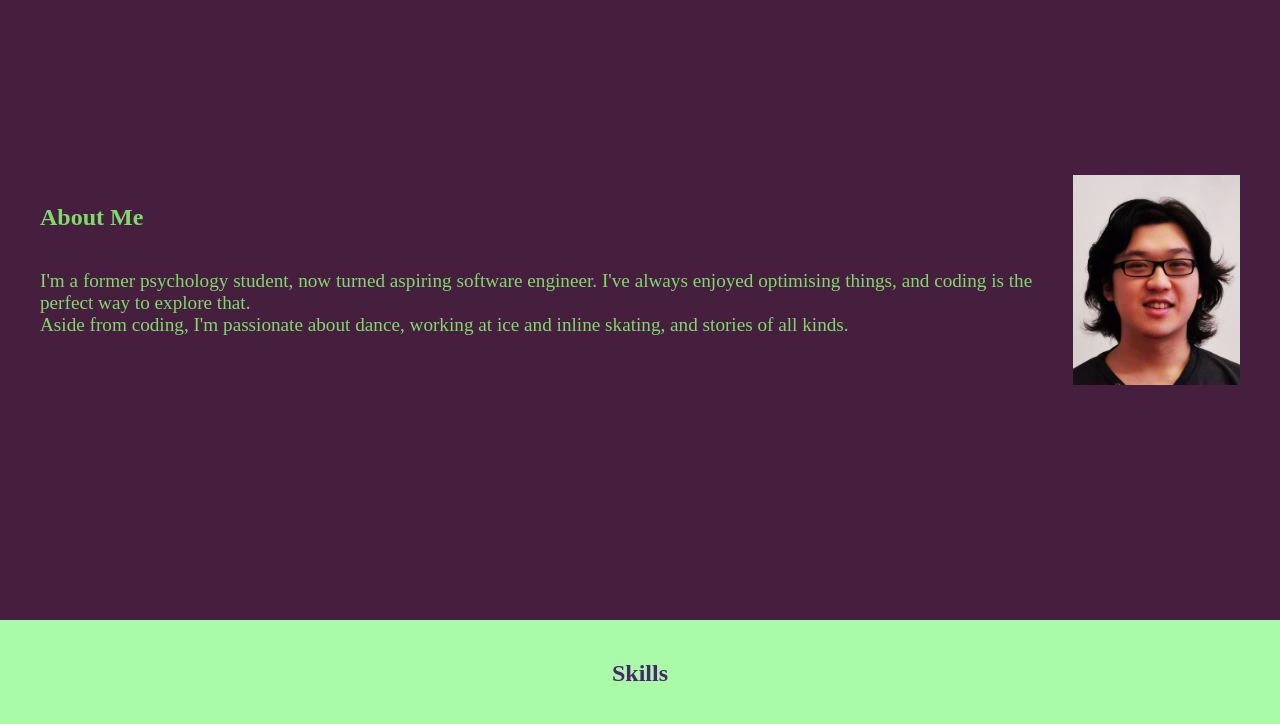
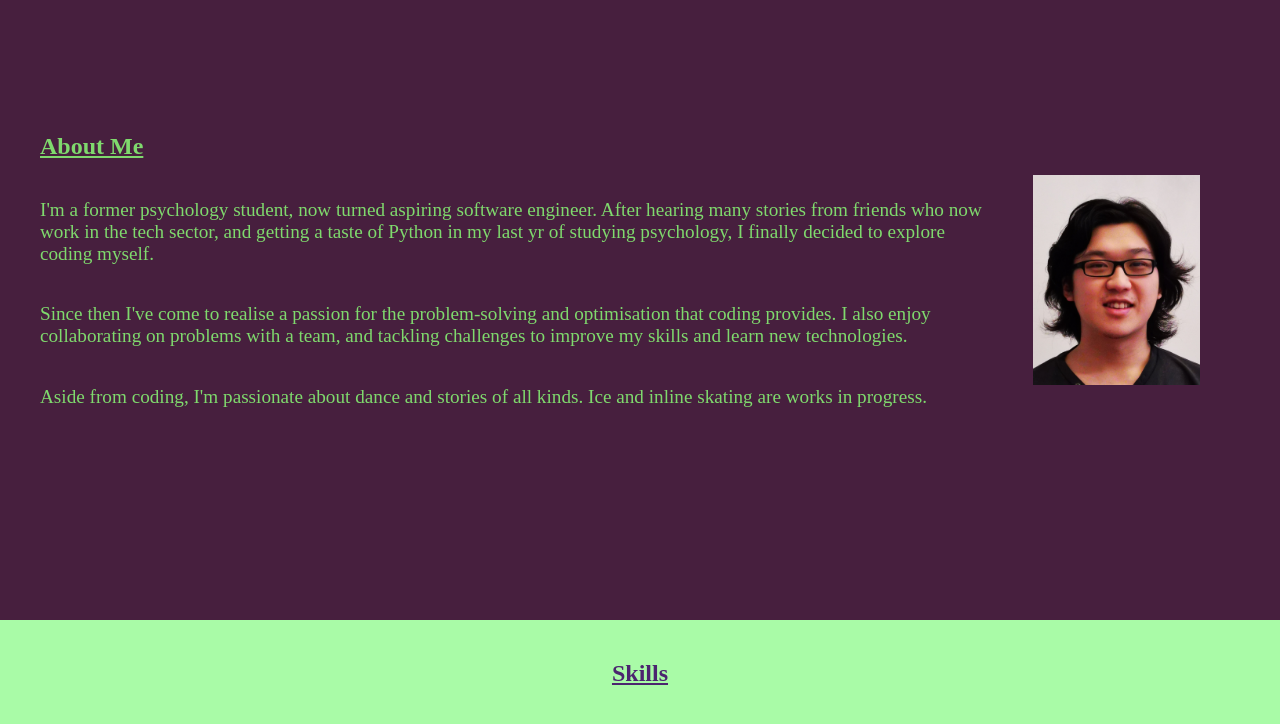
Before and after one commit to 2214kennyg/2214kennyg.github.io, a plain HTML site: page index.html in a window 1280 px wide. Shown: the part 740-1464 px from the top of the page. Drawn offline with nearby package versions, Linux system fonts and the light colour scheme.

Commit message:
added to About section, updated styling

```diff
--- a/index.html
+++ b/index.html
@@ -42,11 +42,22 @@
                     <h1 class="About__header">About Me</h1>
                     <p class="About__para">
                         I'm a former psychology student, now turned aspiring
-                        software engineer. I've always enjoyed optimising
-                        things, and coding is the perfect way to explore that.
-                        <br />
-                        Aside from coding, I'm passionate about dance, working
-                        at ice and inline skating, and stories of all kinds.
+                        software engineer. After hearing many stories from
+                        friends who now work in the tech sector, and getting a
+                        taste of Python in my last yr of studying psychology, I
+                        finally decided to explore coding myself.
+                    </p>
+                    <p class="About__para">
+                        Since then I've come to realise a passion for the
+                        problem-solving and optimisation that coding provides. I
+                        also enjoy collaborating on problems with a team, and
+                        tackling challenges to improve my skills and learn new
+                        technologies.
+                    </p>
+                    <p class="About__para">
+                        Aside from coding, I'm passionate about dance and
+                        stories of all kinds. Ice and inline skating are works
+                        in progress.
                     </p>
                 </div>
                 <img
--- a/styles.scss
+++ b/styles.scss
@@ -67,10 +67,12 @@ header {
     &__content {
         display: flex;
         flex-direction: column;
+        padding-right: 40px;
     }
     &__header {
         color: $mantis;
         margin-top: 0px;
+        text-decoration: underline;
     }
     &__para {
         font-size: larger;
@@ -79,6 +81,7 @@ header {
     &__image {
         height: 210px;
         width: 170px;
+        padding-right: 40px;
     }
 }
 
@@ -86,11 +89,13 @@ header {
     background-color: $light-green;
     padding: 40px;
     &__header {
-        display: flex;
-        justify-content: center;
-        align-items: center;
+        // display: flex;
+        // justify-content: center;
+        // align-items: center;
+        text-align: center;
         color: $tekhelet;
         margin-top: 0px;
+        text-decoration: underline;
     }
     &__content {
         color: $tekhelet;
@@ -132,8 +137,10 @@ header {
     background-color: $dark-purple;
     padding: 40px;
     &__header {
+        text-align: center;
         margin-top: 0px;
         color: $mantis;
+        text-decoration: underline;
     }
     &__content {
         display: flex;
@@ -158,6 +165,7 @@ header {
         margin-top: 0px;
         text-align: center;
         color: $tekhelet;
+        text-decoration: underline;
     }
     &__content {
         display: flex;
```
Also changed, not shown: styles.css.
